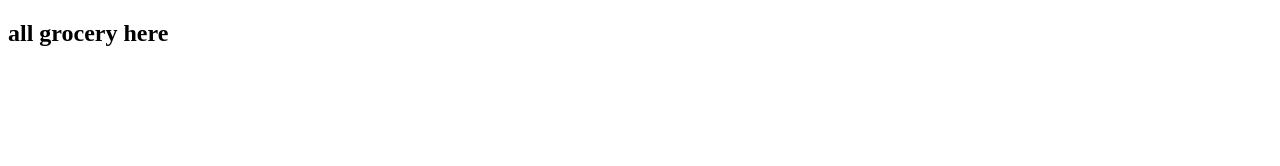
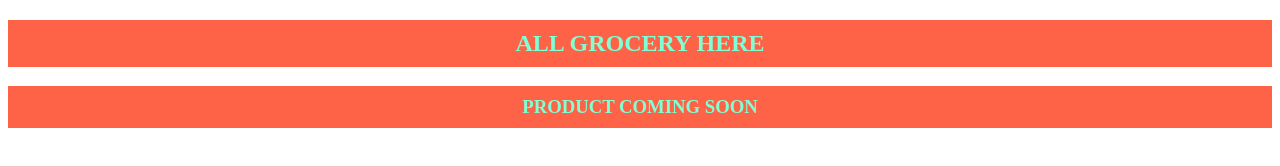
Before and after one commit to sajid4807/fruits-grocery-cart, a plain HTML site: page index.html in a window 1280 px wide. Drawn offline with Linux system fonts and the light colour scheme.

Commit message:
added style file and html code

```diff
--- /dev/null
+++ b/css/style.css
@@ -0,0 +1,15 @@
+h2{
+    background-color: tomato;
+    text-align: center;
+    padding: 10px;
+    color: aquamarine;
+    text-transform: uppercase;
+    margin-bottom: 10px;
+}
+h3{
+    background-color: tomato;
+    text-align: center;
+    padding: 10px;
+    color: aquamarine;
+    text-transform: uppercase;
+}
--- a/index.html
+++ b/index.html
@@ -4,8 +4,10 @@
     <meta charset="UTF-8">
     <meta name="viewport" content="width=device-width, initial-scale=1.0">
     <title>FRUITS GROCERY CART</title>
+    <link rel="stylesheet" href="./css/style.css">
 </head>
 <body>
     <h2>all grocery here</h2>
+    <h3>product coming soon</h3>
 </body>
 </html>
```
